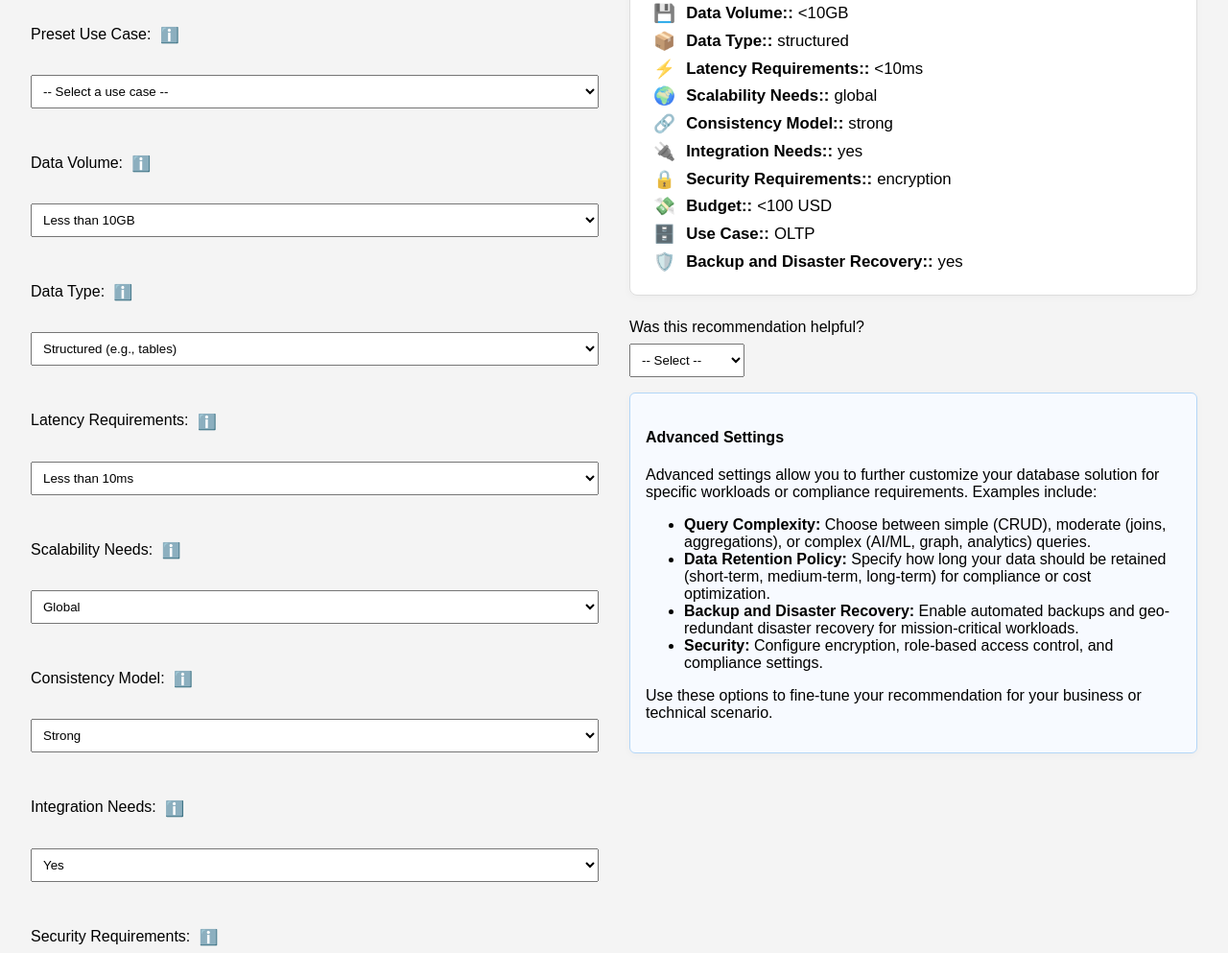
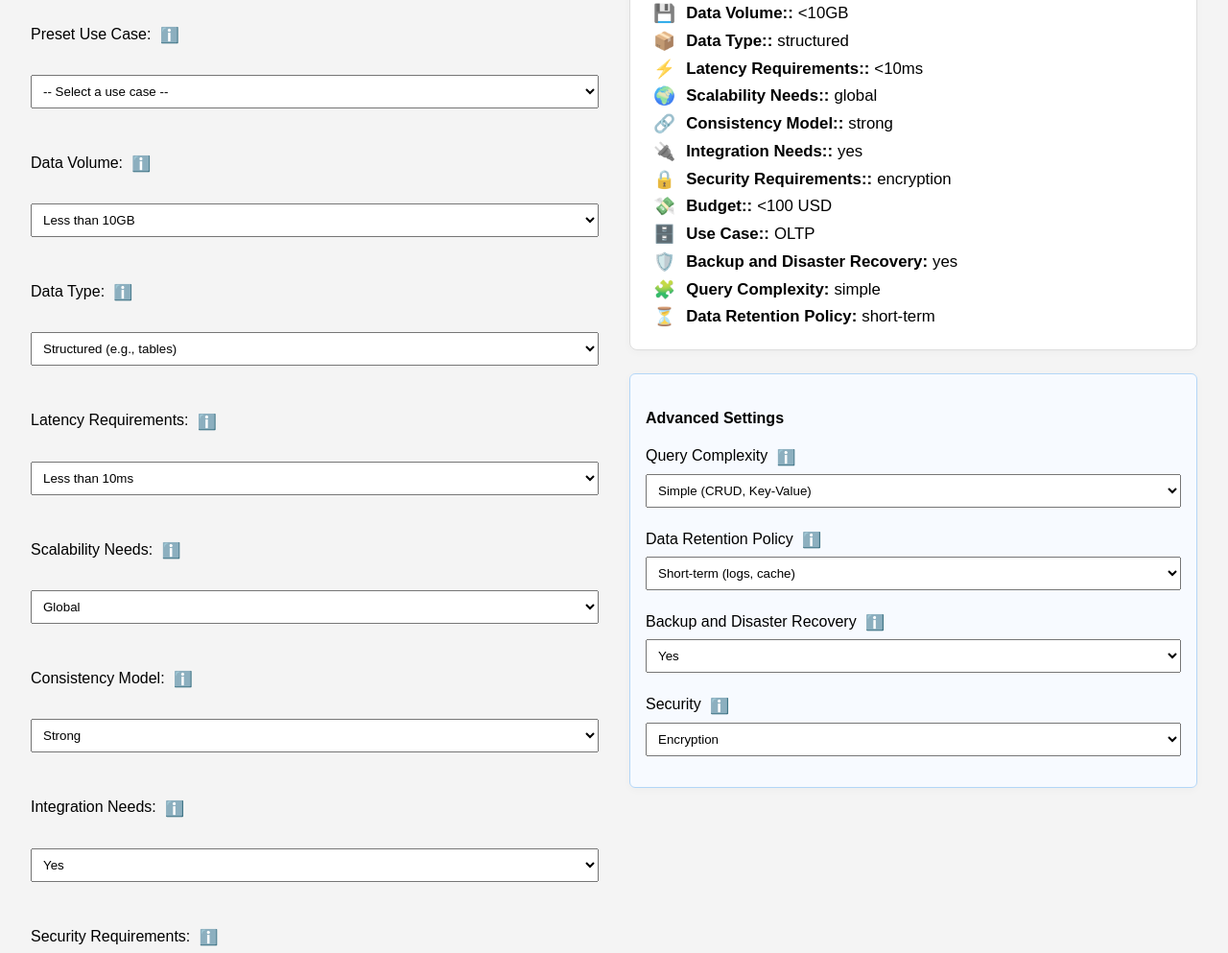
Before and after one commit to MicrosoftCloudEssentials-LearningHub/Azure-Databases-Purview-Advisor, a plain HTML site: page tool/web-app/index.html in a window 1280 px wide. Shown: the part 287-1280 px from the top of the page at 96% size. Drawn offline with Linux system fonts and the light colour scheme.

Commit message:
matching UI

```diff
--- a/tool/web-app/index.html
+++ b/tool/web-app/index.html
@@ -103,14 +103,6 @@
                     <option value="AI/ML">AI/ML Workloads</option>
                 </select>
 
-                <label for="backup-recovery">Backup and Disaster Recovery:
-                    <span class="info-icon" tabindex="0" data-tooltip="Indicate if you need automated backup and recovery options. For example, disaster recovery is essential for mission-critical systems.">ℹ️</span>
-                </label>
-                <select id="backup-recovery" name="backup-recovery">
-                    <option value="yes">Yes</option>
-                    <option value="no">No</option>
-                </select>
-
                 <button type="submit">Get Recommendation</button>
                 <button type="reset" id="reset-form">Reset Form</button>
             </form>
@@ -120,9 +112,47 @@
                 <h3>Live Summary</h3>
                 <ul id="summary-list"></ul>
             </div>
-            <!-- Advanced Settings Note -->
-            <div id="advanced-settings-note" style="color:#c62828; margin-bottom:1em; display:none;">
-                <strong>Note:</strong> If the Advanced Settings button is not working, see <a href="https://learn.microsoft.com/en-us/azure/azure-sql/database/advanced-configuration" target="_blank" rel="noopener">Advanced Configuration for Azure Databases</a>.
+            <div id="advanced-settings" class="summary-card" style="margin-bottom:1em;">
+                <h4>Advanced Settings</h4>
+                <div class="advanced-setting">
+                    <label for="query-complexity">Query Complexity
+                        <span class="info-icon" tabindex="0" data-tooltip="Select the complexity level of the queries you will perform. For example, simple queries are used for CRUD operations, while complex queries are needed for AI/ML workloads.">ℹ️</span>
+                    </label>
+                    <select id="query-complexity" name="query-complexity">
+                        <option value="simple">Simple (CRUD, Key-Value)</option>
+                        <option value="moderate">Moderate (Joins, Aggregations)</option>
+                        <option value="complex">Complex (AI/ML, Graph, Analytics)</option>
+                    </select>
+                </div>
+                <div class="advanced-setting">
+                    <label for="data-retention">Data Retention Policy
+                        <span class="info-icon" tabindex="0" data-tooltip="Specify how long you need to retain your data. For example, short-term retention is suitable for temporary logs, while long-term retention is needed for compliance data.">ℹ️</span>
+                    </label>
+                    <select id="data-retention" name="data-retention">
+                        <option value="short-term">Short-term (logs, cache)</option>
+                        <option value="medium-term">Medium-term (months, analytics)</option>
+                        <option value="long-term">Long-term (compliance, archive)</option>
+                    </select>
+                </div>
+                <div class="advanced-setting">
+                    <label for="backup-recovery">Backup and Disaster Recovery
+                        <span class="info-icon" tabindex="0" data-tooltip="Enable automated backups and geo-redundant disaster recovery for mission-critical workloads.">ℹ️</span>
+                    </label>
+                    <select id="backup-recovery" name="backup-recovery">
+                        <option value="yes">Yes</option>
+                        <option value="no">No</option>
+                    </select>
+                </div>
+                <div class="advanced-setting">
+                    <label for="security">Security
+                        <span class="info-icon" tabindex="0" data-tooltip="Configure encryption, role-based access control, and compliance settings.">ℹ️</span>
+                    </label>
+                    <select id="security" name="security">
+                        <option value="encryption">Encryption</option>
+                        <option value="rbac">Role-based Access Control</option>
+                        <option value="compliance">Compliance</option>
+                    </select>
+                </div>
             </div>
             <div id="recommendation-panel">
                 <div id="loading-spinner" style="display:none;">Loading...</div>
@@ -139,25 +169,6 @@
                     <!-- Table will be generated dynamically -->
                 </div>
                 <button id="export-btn" style="display:none;">Export/Share</button>
-                <div id="feedback-section">
-                    <label for="feedback">Was this recommendation helpful?</label>
-                    <select id="feedback" name="feedback">
-                        <option value="">-- Select --</option>
-                        <option value="yes">Yes</option>
-                        <option value="no">No</option>
-                    </select>
-                </div>
-            </div>
-            <div id="advanced-settings" class="summary-card" style="margin-bottom:1em;">
-                <h4>Advanced Settings</h4>
-                <p>Advanced settings allow you to further customize your database solution for specific workloads or compliance requirements. Examples include:</p>
-                <ul>
-                    <li><strong>Query Complexity:</strong> Choose between simple (CRUD), moderate (joins, aggregations), or complex (AI/ML, graph, analytics) queries.</li>
-                    <li><strong>Data Retention Policy:</strong> Specify how long your data should be retained (short-term, medium-term, long-term) for compliance or cost optimization.</li>
-                    <li><strong>Backup and Disaster Recovery:</strong> Enable automated backups and geo-redundant disaster recovery for mission-critical workloads.</li>
-                    <li><strong>Security:</strong> Configure encryption, role-based access control, and compliance settings.</li>
-                </ul>
-                <p>Use these options to fine-tune your recommendation for your business or technical scenario.</p>
             </div>
         </section>
     </main>
```
